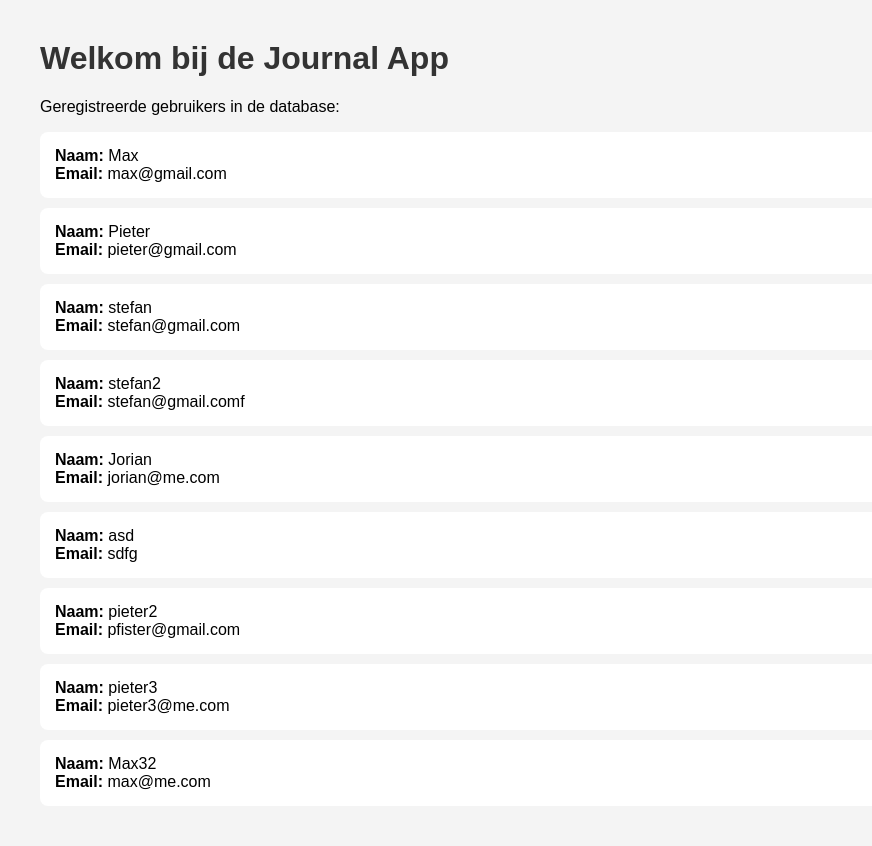
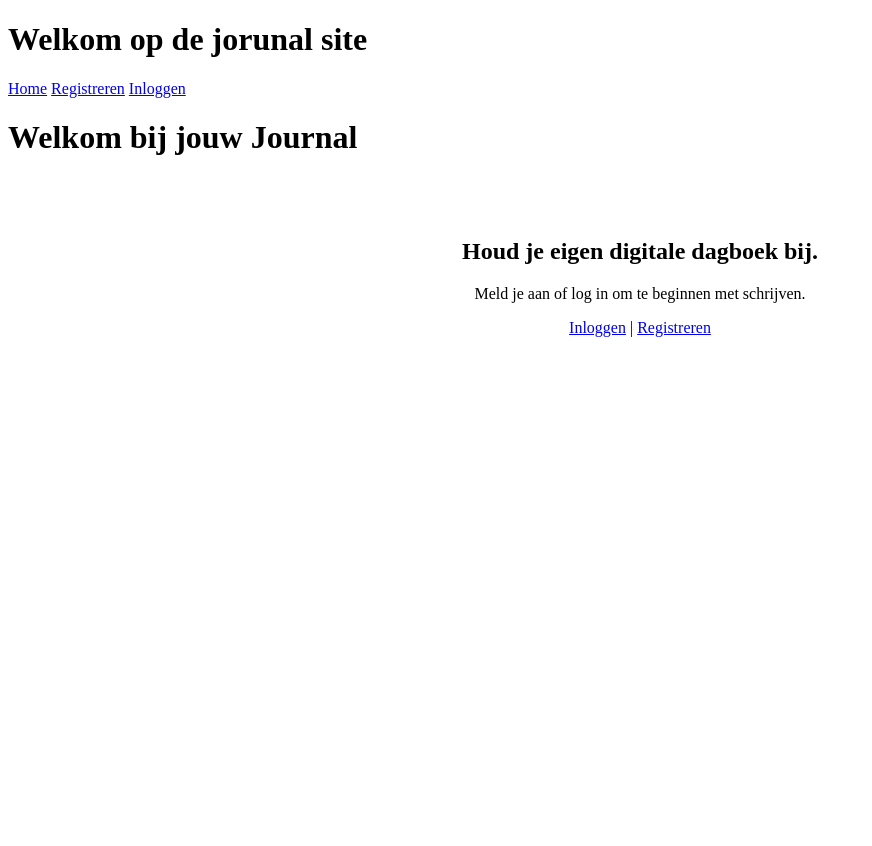
Before and after one commit to max-1232/WebTech-Journal-site, a Flask app: page / in a window 1280 px wide. Shown: the whole page, without its empty margins (0-872 px from the left). After the commit the page ends 337 px from the top, so only its background shows below. Run offline with Flask 3, Linux system fonts and the light colour scheme.

Commit message:
Versie 0.5

```diff
--- a/app.py
+++ b/app.py
@@ -1,32 +1,138 @@
-from flask import Flask, render_template, url_for, flash, redirect
+from flask import Flask, render_template, url_for, flash, redirect, request, make_response
 from models import db, User, Entry
 import os
+from flask_login import LoginManager, login_user, logout_user, login_required, current_user
+from werkzeug.security import generate_password_hash, check_password_hash
+
 
 basedir = os.path.abspath(os.path.dirname(__file__))
 
 app = Flask(__name__)
-# app.config['SECRET_KEY'] = 'jouw_geheime_code'
+app.config['SECRET_KEY'] = 'jouw_geheime_code'
 app.config['SQLALCHEMY_DATABASE_URI'] = 'sqlite:///' + os.path.join(basedir, 'data.sqlite')
 app.config['SQLALCHEMY_TRACK_MODIFICATIONS'] = False
 
 db.init_app(app)
 
+login_manager: LoginManager = LoginManager()
+login_manager.init_app(app)
+login_manager.login_view = 'login' # type: ignore
+
+@login_manager.user_loader
+def load_user(user_id):
+    return User.query.get(int(user_id))
+
+# Route naar de home pagina
 @app.route("/")
-def base() -> str:
-    """Homepage"""
-    all_users = User.query.all()
-    return render_template("index.html", users=all_users)
+def home():
+    if current_user.is_authenticated:
+        # Haal alleen de entries van de ingelogde gebruiker op, nieuwste bovenaan
+        entries = Entry.query.filter_by(user_id=current_user.id).order_by(Entry.date_posted.desc()).all()
+    else:
+        entries = []
 
-# @app.route("/home")
-# def home() -> str:
-#     entries = Entry.query.all()
-#     """Homepage route"""
-#     return render_template('index.html', entries=entries)
+    return render_template('index.html', entries=entries)
 
-@app.route("/entry/<int:entry_id>")
-def entry(entry_id):
+# Route naar de register pagina
+@app.route("/register", methods=['GET', 'POST'])
+def register() -> str:
+    """Register pagina"""
+    if request.method == 'POST':
+        print("Formulier ontvangen!")
+        username = request.form.get('username')
+        email = request.form.get('email')
+        password = request.form.get('password')
+        if not username or not email or not password:
+            return make_response("Vul alles in", 400) # type: ignore
+
+        print(f"Data: {username}, {email}")
+        existing_user = User.query.filter_by(username=username).first()
+        if existing_user:
+            return "Deze gebruikersnaam bestaat al!"
+
+
+        # Maak nieuwe gebruiker aan
+        hashed_pw = generate_password_hash(password, method='pbkdf2:sha256')
+        print(f"Hashed password: {hashed_pw}")
+        new_user = User(username=username, email=email, password=hashed_pw)
+        db.session.add(new_user)
+        db.session.commit()
+        print("Gebruiker opgeslagen?")
+
+        # Na registratie sturen we ze naar de homepagina
+        redirect(url_for('home'))
+    return render_template('register.html')
+
+# Route naar de login page
+@app.route("/login", methods=['GET', 'POST'])
+def login():
+    if request.method == 'POST':
+        email = request.form.get('email')
+        password = request.form.get('password')
+        user = User.query.filter_by(email=email).first()
+
+        if password and user and check_password_hash(user.password, password):
+            login_user(user)
+            return redirect(url_for('home'))
+        else:
+            return "Inloggen mislukt. Check je gegevens."
+
+    return render_template('login.html')
+
+# Route om uit te loggen, je moet ingelogd is hier required
+@app.route("/logout")
+@login_required
+def logout():
+    logout_user()
+    return redirect(url_for('home'))
+
+@app.route("/entry/new", methods=['GET', 'POST'])
+@login_required
+def new_entry():
+    if request.method == 'POST':
+        title = request.form.get('title')
+        content = request.form.get('content')
+
+        # Validatie: Check of velden niet None of leeg zijn (voorkomt Pylance errors)
+        if not title or not content:
+            flash("Titel en inhoud zijn verplicht!", "danger")
+            return redirect(url_for('new_entry'))
+
+        # Maak de nieuwe entry aan en koppel deze aan de huidige gebruiker via current_user.id
+        entry = Entry(title=title, content=content, user_id=current_user.id) #type: ignore
+
+        db.session.add(entry)
+        db.session.commit()
+
+        flash("Je bericht is geplaatst!", "success")
+        return redirect(url_for('home'))
+
+    return render_template('create_entry.html', title='Nieuw Bericht')
+
+
+@app.route("/entry/<int:entry_id>/update", methods=['GET', 'POST'])
+@login_required
+def update_entry(entry_id):
     entry = Entry.query.get_or_404(entry_id)
-    return render_template('entry.html', title=entry.title, entry=entry)
+    if entry.author != current_user:
+        return "Dit is niet jouw bericht!", 403
+    if request.method == 'POST':
+        entry.title = request.form.get('title')
+        entry.content = request.form.get('content')
+        db.session.commit()
+        return redirect(url_for('home'))
+    return render_template('create_entry.html', title='Update Entry', entry=entry)
+
+@app.route("/entry/<int:entry_id>/delete", methods=['POST'])
+@login_required
+def delete_entry(entry_id):
+    entry = Entry.query.get_or_404(entry_id)
+    if entry.author != current_user:
+        return "Niet toegestaan", 403
+
+    db.session.delete(entry)
+    db.session.commit()
+    return redirect(url_for('home'))
 
 if __name__ == "__main__":
     with app.app_context():
--- a/templates/base.html
+++ b/templates/base.html
@@ -3,16 +3,37 @@
     <head>
         <meta charset="UTF-8">
         <title>Journal Site</title>
+
     </head>
-    <body>
-        <h1>Welkom op de jorunal site</h1>
-        <nav>
-            <a href="/home">Homepage</a>
-        </nav>
+        <body>
+            <h1>Welkom op de jorunal site</h1>
+            <nav>
+                <a href="{{ url_for('home')  }}">Home</a>
+                {% if current_user.is_authenticated %}
+                    <span>Welkom, {{ current_user.username }}!</span>
+                    <a href="#">Mijn Journal</a>
+                    <a href="{{ url_for('logout')}}">Uitloggen</a>
+                {% else %}
+                    <a href="{{ url_for('register') }}">Registreren</a>
+                    <a href="{{ url_for('login') }}">Inloggen</a>
+                {% endif %}
 
-        <footer>
-            <p>&copy; test</p>
-        </footer>
+            </nav>
 
-    </body>
+            <div class="container">
+                {% block content %}{% endblock %}
+            </div>
+
+        </body>
 </html>
+
+
+<!-- <style>
+            body { font-family: 'Segoe UI', Tahoma, Geneva, Verdana, sans-serif; margin: 0; background-color: #f0f2f5; }
+            nav { background: #333; color: white; padding: 1rem; display: flex; gap: 20px; }
+            nav a { color: white; text-decoration: none; font-weight: bold; }
+            .container { max-width: 800px; margin: 2rem auto; background: white; padding: 2rem; border-radius: 10px; box-shadow: 0 2px 10px rgba(0,0,0,0.1); }
+            input { width: 100%; padding: 10px; margin: 10px 0; border: 1px solid #ddd; border-radius: 5px; box-sizing: border-box; }
+            button { background-color: #28a745; color: white; border: none; padding: 10px 20px; border-radius: 5px; cursor: pointer; width: 100%; }
+            button:hover { background-color: #218838; }
+        </style> -->
--- a/templates/index.html
+++ b/templates/index.html
@@ -1,25 +1,37 @@
-<!DOCTYPE html>
-<html lang="nl">
-<head>
-    <meta charset="UTF-8">
-    <title>Mijn Journal - Home</title>
-    <style>
-        body { font-family: sans-serif; margin: 40px; background-color: #f4f4f4; }
-        .user-card { background: white; padding: 15px; margin-bottom: 10px; border-radius: 8px; shadow: 2px 2px 5px rgba(0,0,0,0.1); }
-        h1 { color: #333; }
-    </style>
-</head>
-<body>
-    <h1>Welkom bij de Journal App</h1>
-    <p>Geregistreerde gebruikers in de database:</p>
+{% extends "base.html" %}
 
-    {% for user in users %}
-        <div class="user-card">
-            <strong>Naam:</strong> {{ user.username }} <br>
-            <strong>Email:</strong> {{ user.email }}
+{% block content %}
+    <h1>Welkom bij jouw Journal</h1>
+
+    {% if current_user.is_authenticated %}
+        <p>Hallo {{ current_user.username }}! Hier zijn jouw persoonlijke verhalen:</p>
+
+        <a href="{{ url_for('new_entry') }}" style="display: inline-block; background: #28a745; color: white; padding: 10px 15px; text-decoration: none; border-radius: 5px; margin-bottom: 20px;">
+            + Schrijf een nieuw bericht
+        </a>
+
+        {% for entry in entries %}
+            <div style="background: white; padding: 20px; border-radius: 8px; box-shadow: 0 2px 5px rgba(0,0,0,0.1); margin-bottom: 15px; border-left: 5px solid #007bff;">
+                <h2 style="margin-top: 0;">{{ entry.title }}</h2>
+                <small>Geplaats op: {{ entry.date_posted.strftime('%d-%m-%Y') }}</small>
+                <p>{{ entry.content }}</p>
+
+                <hr>
+                <a href="{{ url_for('update_entry', entry_id=entry.id) }}" style="color: orange; font-weight: bold; text-decoration: none;">Bewerken</a>
+
+                <form action="{{ url_for('delete_entry', entry_id=entry.id) }}" method="POST" style="display:inline; margin-left: 10px;">
+                    <button type="submit" style="background: none; border: none; color: red; cursor: pointer; font-weight: bold; padding: 0;">Verwijderen</button>
+                </form>
+            </div>
+        {% else %}
+            <p>Je hebt nog geen berichten geschreven. Begin vandaag nog!</p>
+        {% endfor %}
+
+    {% else %}
+        <div style="text-align: center; padding: 40px;">
+            <h2>Houd je eigen digitale dagboek bij.</h2>
+            <p>Meld je aan of log in om te beginnen met schrijven.</p>
+            <a href="{{ url_for('login') }}">Inloggen</a> | <a href="{{ url_for('register') }}">Registreren</a>
         </div>
-    {% else %}
-        <p>Er zijn nog geen gebruikers gevonden.</p>
-    {% endfor %}
-</body>
-</html>
+    {% endif %}
+{% endblock %}
```
Also changed, not shown: templates/create_entry.html (added, +11 -0 lines), templates/login.html (added, +15 -0 lines), templates/register.html (added, +18 -0 lines), data.sqlite, templates/entry.html (deleted).
